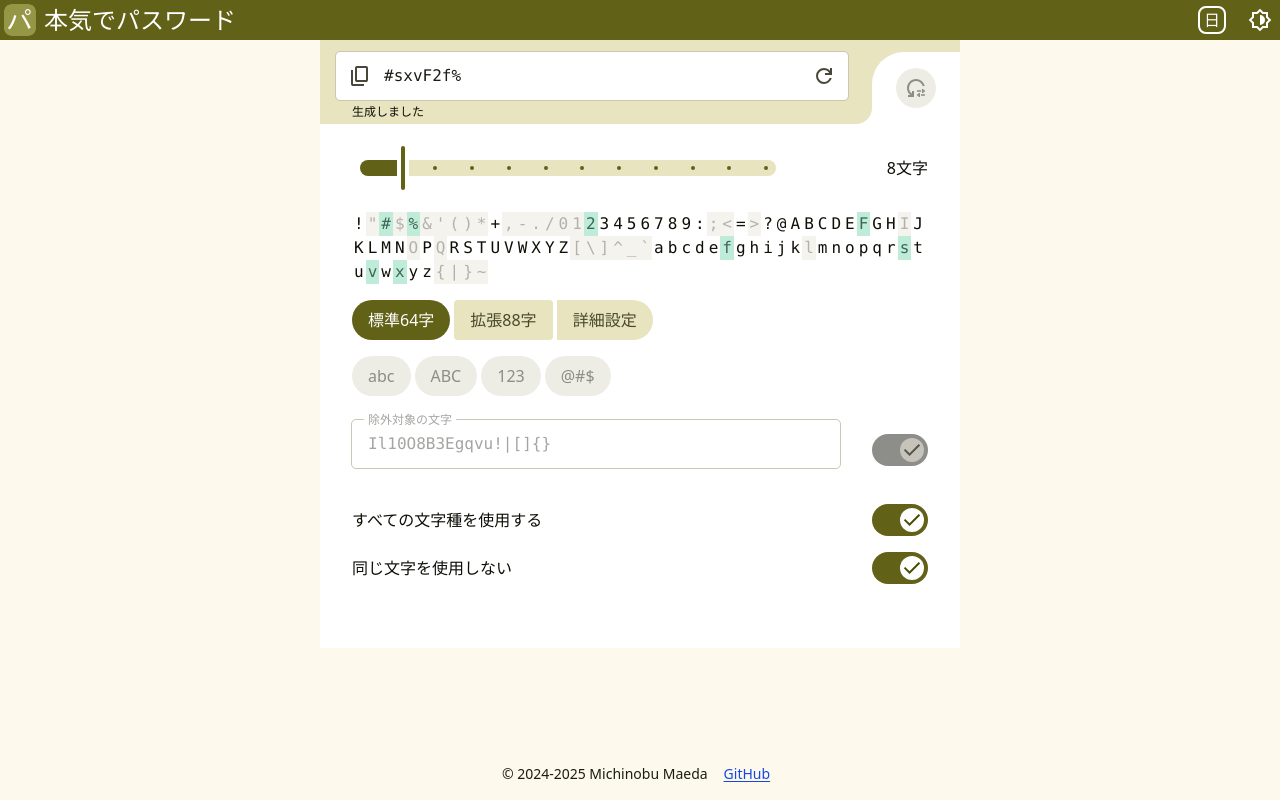
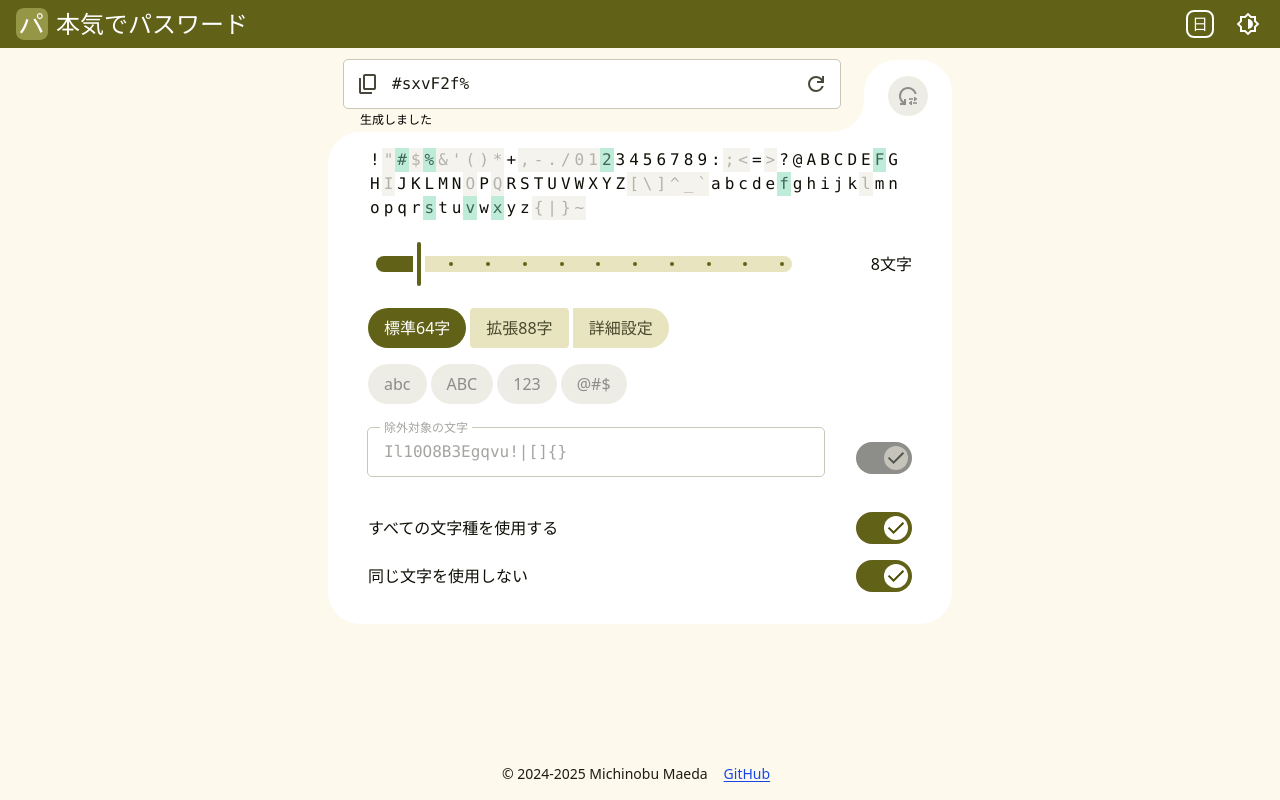
Before and after one commit to MichinobuMaeda/honkipass5, a React (Vite) app: page / in a window 1280 px wide. Built offline with nearby package versions, Linux system fonts and the light colour scheme; the HTML template or start-up script is replaced by a standard one.

Commit message:
fix: enhance layout and styling

```diff
--- a/src/App.jsx
+++ b/src/App.jsx
@@ -154,17 +154,15 @@ function App() {
         }
         bottom={<PWABadge />}
       />
-      <main
-        className={`flex flex-col pb-16 gap-4
-          w-full sm:max-w-[640px]
-          bg-light-form dark:bg-dark-form
-          text-light-on-form dark:text-dark-on-form`}
+      <main className={`flex flex-col w-full sm:max-w-[640px] px-2`}>
+        <div
+          className={`flex flex-row
+           bg-light-form dark:bg-dark--form`}
         >
-        <div className={`flex flex-row`}>
           <div
             className={`flex flex-row pl-3 sm:pl-4 pr-4 sm:pr-6 py-1 grow
-              rounded-br-2xl
-            bg-light-secondary-container dark:bg-dark-secondary-container`}
+              rounded-br-4xl
+            bg-light-background dark:bg-dark-background`}
           >
             <TextField
               value={password}
@@ -190,10 +188,10 @@ function App() {
           </div>
           <div
             className={`flex flex-row pt-3
-                bg-light-secondary-container dark:bg-dark-secondary-container`}
+                bg-light-background dark:bg-dark-background`}
           >
             <div
-              className={`flex flex-row px-4 sm:px-6 items-center rounded-tl-4xl
+              className={`flex flex-row px-4 sm:px-6 items-center rounded-t-4xl
                 bg-light-form dark:bg-dark-form`}
             >
               <Button
@@ -205,17 +203,12 @@ function App() {
             </div>
           </div>
         </div>
-        <Row>
-          <Slider
-            count={lengthList.length - 1}
-            value={lengthIndex}
-            onChange={(v) => setLengthIndex(v)}
-            width="w-3/5 sm:w-108"
-          />
-          <div className="flex grow justify-end">
-            {t("length", { len: length })}
-          </div>
-        </Row>
+        <div
+          className={`flex flex-col sm:px-2 pt-4 pb-8 gap-4
+            rounded-tl-4xl rounded-b-4xl
+            bg-light-form dark:bg-dark-form
+            text-light-on-form dark:text-dark-on-form`}
+        >
           <Row>
             <div className="flex flex-wrap font-mono">
               {charSetAll.split("").map((c) => (
@@ -234,6 +227,17 @@ function App() {
                   {c}
                 </span>
               ))}
+            </div>
+          </Row>
+          <Row>
+            <Slider
+              count={lengthList.length - 1}
+              value={lengthIndex}
+              onChange={(v) => setLengthIndex(v)}
+              width="w-3/5 sm:w-108"
+            />
+            <div className="flex grow justify-end">
+              {t("length", { len: length })}
             </div>
           </Row>
           <Row>
@@ -282,6 +286,7 @@ function App() {
             <span className="flex grow">{t("unique chars")}</span>
             <Switch value={uniqueChars} onChange={(v) => setUniqueChars(v)} />
           </Row>
+        </div>
       </main>
       <Footer />
     </div>
--- a/src/layout/Header.jsx
+++ b/src/layout/Header.jsx
@@ -5,14 +5,15 @@ function Header({ title, suffix, bottom }) {
   return (
     <div className="flex flex-col sticky top-0 w-full z-10">
       <div
-        className={`flex flex-row h-10
+        className={`flex flex-row h-10 sm:h-12 px-1 sm:px-4 gap-2
           bg-light-primary dark:bg-dark-primary
           text-light-on-primary dark:text-dark-on-primary
-          justify-start items-center gap-2 px-1`}
+          justify-start items-center`}
       >
-        <img src={appLogo} className="size-8" alt={`${title} logo`} />
-        <h1 className="text-2xl">{title}</h1>
-        <div className="flex grow"></div>
+        <h1 className="flex flex-row gap-2 justify-start text-2xl grow ">
+          <img src={appLogo} className="size-8" alt={`${title} logo`} />
+          {title}
+        </h1>
         {suffix}
       </div>
       {bottom}
```
Lines whose indentation alone changed are shown as unchanged.
